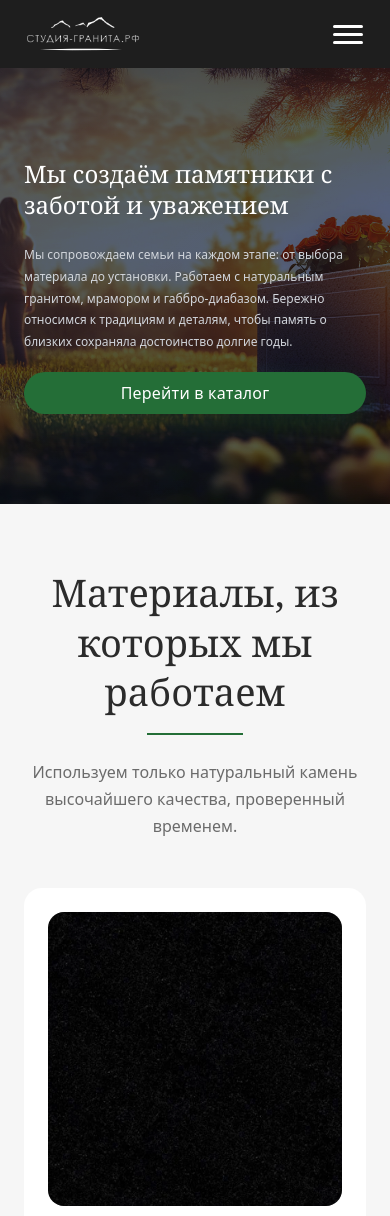
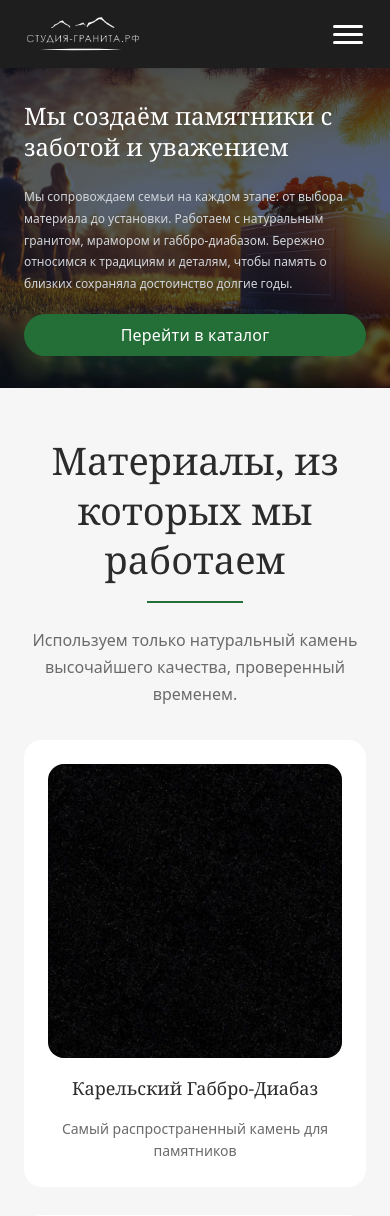
Before and after one commit to romdle/Project_Ritualka, a FastAPI app: page / in a window 390 px wide. Shown: the top 1216 px of the page. Run offline with FastAPI, Linux system fonts and the light colour scheme; data comes from the database, SQL or seed files in the repository.

```diff
--- a/app/templates/glavnaya.html
+++ b/app/templates/glavnaya.html
@@ -6,13 +6,13 @@
   <meta name="theme-color" content="#1E1E1E" />
   <title>студия-гранита.рф — Главная</title>
   <style>
-  :root{ --accent:#246e37; --dark:#1E1E1E; --bg:#F6F6F6; --card:#ffffff; --text:#2B2B2B; --maxw:1200px; }
+  :root{ --accent:#246e37; --dark:#1E1E1E; --bg:#F6F6F6; --card:#ffffff; --text:#2B2B2B; --maxw:1200px; --header-height:100px; --home-section-gap:48px; }
   html,body{height:100%}
   body{margin:0;padding:0;background:var(--bg);color:var(--text);font-family:system-ui,-apple-system,Segoe UI,Roboto,Inter,Arial,sans-serif}
   .hero-section{position:relative;background:linear-gradient(135deg,#131313,#000000);overflow:hidden}
   .hero-section::before{content:"";position:absolute;inset:0;background-image:var(--hero-bg-image,none);background-size:cover;background-position:center;opacity:.58;mix-blend-mode:screen;filter:saturate(120%)}
   .hero-section::after{content:"";position:absolute;inset:0;background:rgba(80,110,200,.65);mix-blend-mode:multiply}
-  .hero-inner{position:relative;z-index:1;max-width:1440px;margin:0 auto;padding:0 32px;padding-top:128px;padding-bottom:128px;display:flex;flex-wrap:wrap;gap:48px;align-items:center}
+  .hero-inner{position:relative;z-index:1;max-width:1440px;margin:0 auto;padding:var(--home-section-gap) 32px;display:flex;flex-wrap:wrap;gap:48px;align-items:center}
   .hero-content{flex:1 1 420px;max-width:640px; margin:0}
   .hero-title{color:#fff;margin:0 0 24px;font-family:Georgia,serif;font-size:48px;font-weight:400;line-height:1.3}
   .hero-text{color:#d1d5db;margin:0 0 32px;font-size:18px;line-height:1.8}
@@ -175,8 +176,8 @@
   .media.has-image::after{display:none}
   .media img{width:100%;height:100%;object-fit:cover;display:block}
   .muted{opacity:.7}
-  .materials-section{padding-top:64px;padding-bottom:64px}
-  .materials-header{text-align:center;max-width:720px;margin:0 auto 48px}
+  .materials-section{padding-top:0;padding-bottom:0;margin:calc(var(--home-section-gap) * 1.5) 0 var(--home-section-gap)}
+  .materials-header{text-align:center;max-width:720px;margin:0 auto var(--home-section-gap)}
   .materials-title{color:#2B2B2B;margin:0 0 16px;font-family:Georgia,serif;font-size:38px;font-weight:400;line-height:1.3}
   .materials-accent{width:96px;height:2px;background:#246e37;margin:0 auto 24px}
   .materials-description{color:#6B6B6B;margin:0 auto;font-size:16px;line-height:1.7;max-width:640px}
@@ -259,7 +260,7 @@
   @media (max-width:680px){
     .grid.cols-2,.grid.cols-3{grid-template-columns:1fr}
     h1{font-size:30px}
-    .hero-inner{padding:72px 24px}
+    .hero-inner{padding:var(--home-section-gap) 24px}
     .hero-button{width:100%;min-width:0}
     .product-detail{flex-direction:column}
     .product-info{min-height:auto;width:100%;padding:24px;box-shadow:none}
@@ -290,10 +291,6 @@
   /* Map placeholder */
   @media (max-width: 1200px) {
       /* Adjust hero content for medium screens */
-      .hero-inner {
-          padding-top: 100px;
-          padding-bottom: 100px;
-      }
       .hero-title {
           font-size: 36px;
       }
@@ -308,10 +305,6 @@
 
   @media (max-width: 960px) {
       /* Adjust hero section and grid for smaller devices */
-      .hero-inner {
-          padding-top: 90px;
-          padding-bottom: 90px;
-      }
       .hero-media {
           display: none; /* Hide image on small screens */
       }
@@ -325,7 +318,7 @@
           width: 100%;
           min-width: 0;
       }
-      header{--header-height:72px;}
+      :root{--header-height:72px;--home-section-gap:40px;}
       .header-inner{
           height: var(--header-height);
           padding: 0 20px;
@@ -346,8 +339,9 @@
 
   @media (max-width: 680px) {
       /* Header adjustments */
-      header {
+      :root {
           --header-height: 68px;
+          --home-section-gap: 32px;
       }
       .header-inner {
           height: var(--header-height);
@@ -808,6 +802,7 @@
     const entries = Array.from(groups.entries()).map(([key, items]) => ({
       key,
       display: displayCategoryName(key),
+      slug: categorySlug(key),
       items,
     }));
     const index = (name) => {
@@ -918,7 +913,9 @@
     }
     return categories.map(category => {
       const heading = escapeHtml(category.display);
-      const aria = escapeAttribute(`Открыть каталог категории ${category.display}`);
+      const slug = category.slug || categorySlug(category.key);
+      const href = '/catalog?category=' + encodeURIComponent(slug);
+      const aria = escapeAttribute(`Перейти в каталог категории ${category.display}`);
     const cards = category.items.length
       ? productCarousel(category.items, {
           label: `Категория ${category.display}`,
@@ -930,7 +927,7 @@
           <section class="home-category-block">
             <div class="section-header home-category-header">
               <h2 class="category-heading">${heading}</h2>
-              <a class="btn-view-all" href="/catalog" aria-label="${aria}">Смотреть все</a>
+              <a class="btn-view-all" href="${escapeAttribute(href)}" aria-label="${aria}">Каталог</a>
             </div>
             ${cards}
           </section>
@@ -1294,6 +1290,7 @@
     return `
       <section class="section about-section">
         <div class="container">
+          <h1 class="page-title">О компании</h1>
           <div class="about-hero">
             <div class="about-hero__text">
               <p>«Студия гранита» — это команда мастеров, которая бережно помогает увековечить память о близких. Мы работаем с каждым проектом индивидуально: уточняем пожелания, предлагаем варианты оформления и сопровождаем семью на всех этапах.</p>
@@ -1339,7 +1336,7 @@
     return `
       <section class="section">
         <div class="container">
-          <h2>Свяжитесь с нами</h2>
+          <h1 class="page-title">Контакты</h1>
           <div class="space-v-16"></div>
           <div class="card contact-card">
             <div class="contact-info">
```
Also changed, not shown: other parts of app/templates/glavnaya.html (+11 -11 lines).
